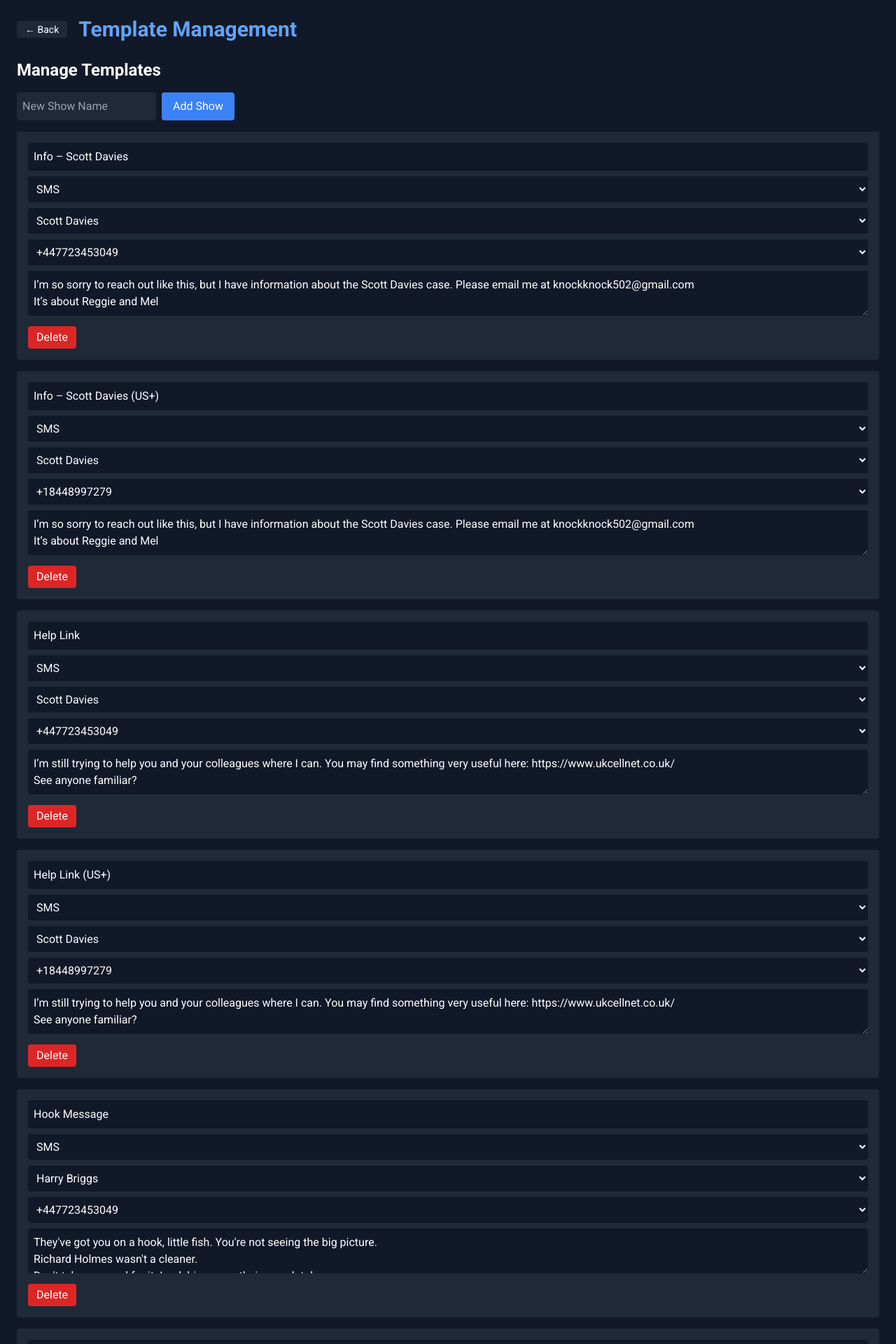
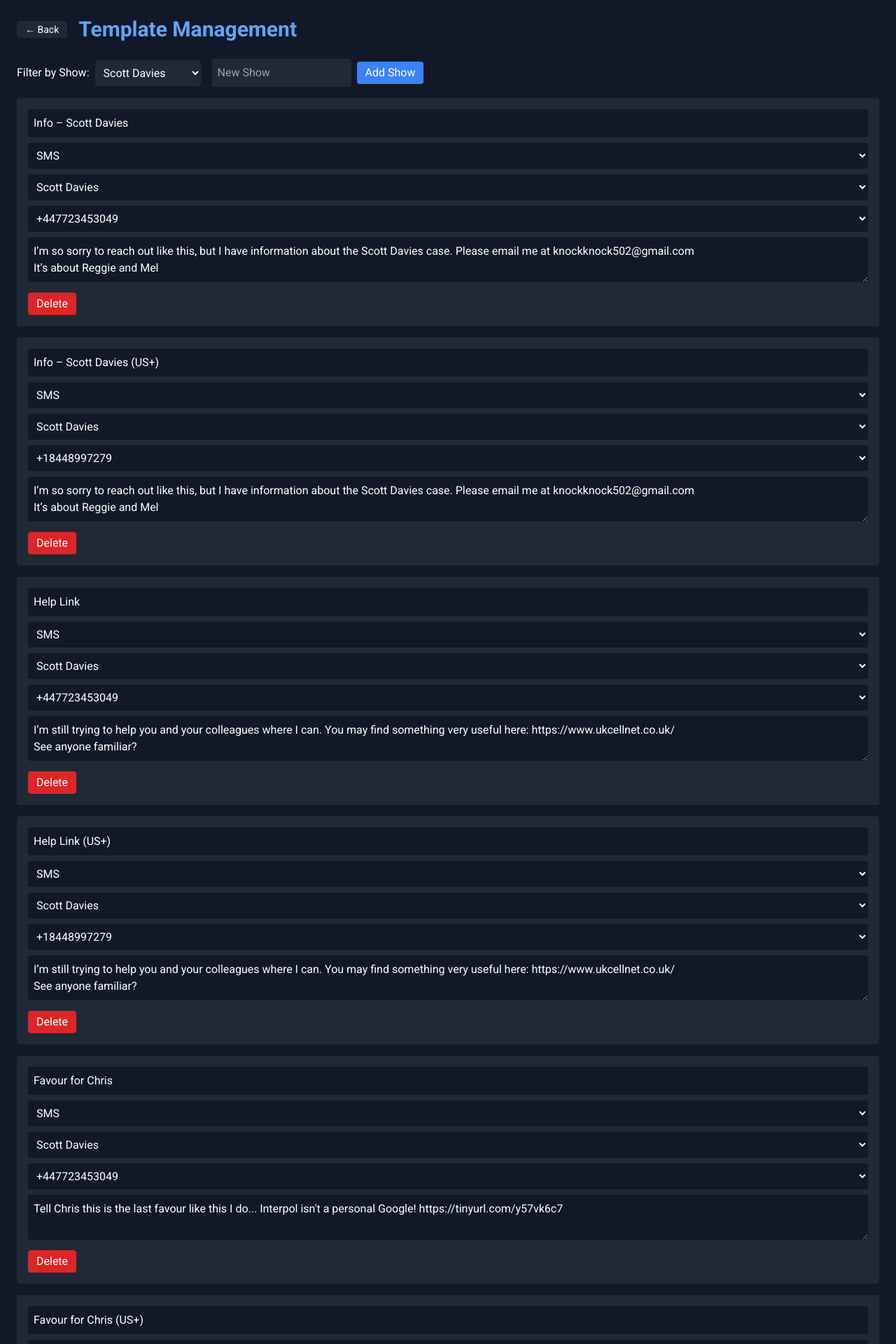
Before and after one commit to jurygames/twilio4, a Next.js app in the folder jurygames-messages/: page /admin in a window 1280 px wide. Shown: the top 1920 px of the page at 70% size. Built offline with nearby package versions, Linux system fonts and the light colour scheme.

Commit message:
Update TemplateManager.js

```diff
--- a/jurygames-messages/components/TemplateManager.js
+++ b/jurygames-messages/components/TemplateManager.js
@@ -1,86 +1,135 @@
 // components/TemplateManager.js
-import { useState } from 'react';
+import { useState, useEffect } from 'react';
 import templatesData from '../data/templates.js';
 
 export default function TemplateManager() {
-  const [templates, setTemplates] = useState(templatesData);
-  const [shows, setShows] = useState([...new Set(templatesData.map(t => t.show))]);
+  // State for full templates + shows list
+  const [templates, setTemplates] = useState([]);
+  const [shows, setShows] = useState([]);
+
+  // UI state
+  const [filterShow, setFilterShow] = useState('');
   const [newShow, setNewShow] = useState('');
 
-  const saveTemplate = (index, updated) => {
-    const list = templates.map((tpl, i) => i === index ? {...tpl, ...updated} : tpl);
-    setTemplates(list);
-    // persist as needed
+  // Load templates & show list on mount
+  useEffect(() => {
+    setTemplates(templatesData);
+    const uniqueShows = Array.from(new Set(templatesData.map(t => t.show)));
+    setShows(uniqueShows);
+    setFilterShow(uniqueShows[0] || '');
+  }, []);
+
+  // Handlers
+  const saveTemplate = (idx, updated) => {
+    const updatedList = templates.map((tpl, i) =>
+      i === idx ? { ...tpl, ...updated } : tpl
+    );
+    setTemplates(updatedList);
   };
-
-  const deleteTemplate = (index) => {
-    setTemplates(templates.filter((_, i) => i !== index));
+  const deleteTemplate = idx => {
+    setTemplates(templates.filter((_, i) => i !== idx));
   };
-
   const addShow = () => {
     if (newShow && !shows.includes(newShow)) {
       setShows([...shows, newShow]);
+      setFilterShow(newShow);
       setNewShow('');
     }
   };
+  const addTemplate = () => {
+    setTemplates([
+      ...templates,
+      {
+        name: '',
+        type: 'SMS',
+        show: filterShow,
+        from: '+447723453049',
+        content: '',
+        mediaUrl: '',
+      }
+    ]);
+  };
 
-  const addTemplate = () => {
-    const tpl = {
-      name: '',
-      type: 'SMS',
-      show: shows[0] || '',
-      from: '+447723453049',
-      content: ''
-    };
-    setTemplates([...templates, tpl]);
-  };
+  // Only show templates matching filter
+  const visibleTemplates = templates.filter(t => t.show === filterShow);
 
   return (
     <div>
-      <h2 className="text-2xl font-semibold mb-4">Manage Templates</h2>
-      <div className="mb-4">
+      <div className="flex mb-4 items-center">
+        <label className="mr-2">Filter by Show:</label>
+        <select
+          className="p-2 bg-gray-800 rounded mr-4"
+          value={filterShow}
+          onChange={e => setFilterShow(e.target.value)}
+        >
+          {shows.map((s, i) => (
+            <option key={i} value={s}>{s}</option>
+          ))}
+        </select>
+
         <input
           className="p-2 bg-gray-800 rounded mr-2"
-          placeholder="New Show Name"
+          placeholder="New Show"
           value={newShow}
           onChange={e => setNewShow(e.target.value)}
         />
-        <button className="bg-blue-500 px-4 py-2 rounded" onClick={addShow}>Add Show</button>
+        <button
+          className="bg-blue-500 px-3 py-1 rounded"
+          onClick={addShow}
+        >
+          Add Show
+        </button>
       </div>
-      {templates.map((tpl, idx) => (
+
+      {visibleTemplates.map((tpl, idx) => (
         <div key={idx} className="mb-4 p-4 bg-gray-800 rounded">
+          {/* Template Name */}
           <input
             className="w-full p-2 bg-gray-900 rounded mb-2"
             value={tpl.name}
-            onChange={e => saveTemplate(idx, {name: e.target.value})}
+            onChange={e => saveTemplate(idx, { name: e.target.value })}
             placeholder="Template Name"
           />
+
+          {/* Type */}
           <select
             className="w-full p-2 bg-gray-900 rounded mb-2"
             value={tpl.type}
-            onChange={e => saveTemplate(idx, {type: e.target.value})}
+            onChange={e => saveTemplate(idx, { type: e.target.value })}
           >
-            <option>SMS</option><option>WhatsApp</option><option>Call</option>
+            <option>SMS</option>
+            <option>WhatsApp</option>
+            <option>Call</option>
           </select>
+
+          {/* Show assignment */}
           <select
             className="w-full p-2 bg-gray-900 rounded mb-2"
             value={tpl.show}
-            onChange={e => saveTemplate(idx, {show: e.target.value})}
+            onChange={e => saveTemplate(idx, { show: e.target.value })}
           >
-            {shows.map((s,i) => <option key={i}>{s}</option>)}
+            {shows.map((s, i) => (
+              <option key={i} value={s}>{s}</option>
+            ))}
           </select>
+
+          {/* From number */}
           <select
             className="w-full p-2 bg-gray-900 rounded mb-2"
             value={tpl.from}
-            onChange={e => saveTemplate(idx, {from: e.target.value})}
+            onChange={e => saveTemplate(idx, { from: e.target.value })}
           >
-            <option>+447723453049</option><option>+447480780992</option><option>+18448997279</option>
+            <option>+447723453049</option>
+            <option>+447480780992</option>
+            <option>+18448997279</option>
           </select>
+
+          {/* Content or MP3 URL */}
           {tpl.type === 'Call' ? (
             <input
               className="w-full p-2 bg-gray-900 rounded mb-2"
               value={tpl.mediaUrl}
-              onChange={e => saveTemplate(idx, {mediaUrl: e.target.value})}
+              onChange={e => saveTemplate(idx, { mediaUrl: e.target.value })}
               placeholder="MP3 URL"
             />
           ) : (
@@ -88,14 +137,28 @@ export default function TemplateManager() {
               className="w-full p-2 bg-gray-900 rounded mb-2"
               rows="2"
               value={tpl.content}
-              onChange={e => saveTemplate(idx, {content: e.target.value})}
-              placeholder="Message content"
+              onChange={e => saveTemplate(idx, { content: e.target.value })}
+              placeholder="Message Content"
             />
           )}
-          <button className="bg-red-600 px-3 py-1 rounded" onClick={() => deleteTemplate(idx)}>Delete</button>
+
+          {/* Delete button */}
+          <button
+            className="bg-red-600 px-3 py-1 rounded"
+            onClick={() => deleteTemplate(idx)}
+          >
+            Delete
+          </button>
         </div>
       ))}
-      <button className="mt-4 bg-green-500 px-4 py-2 rounded" onClick={addTemplate}>Add Template</button>
+
+      {/* Add new template */}
+      <button
+        className="mt-4 bg-green-500 px-4 py-2 rounded"
+        onClick={addTemplate}
+      >
+        Add Template
+      </button>
     </div>
-);
+  );
 }
```
